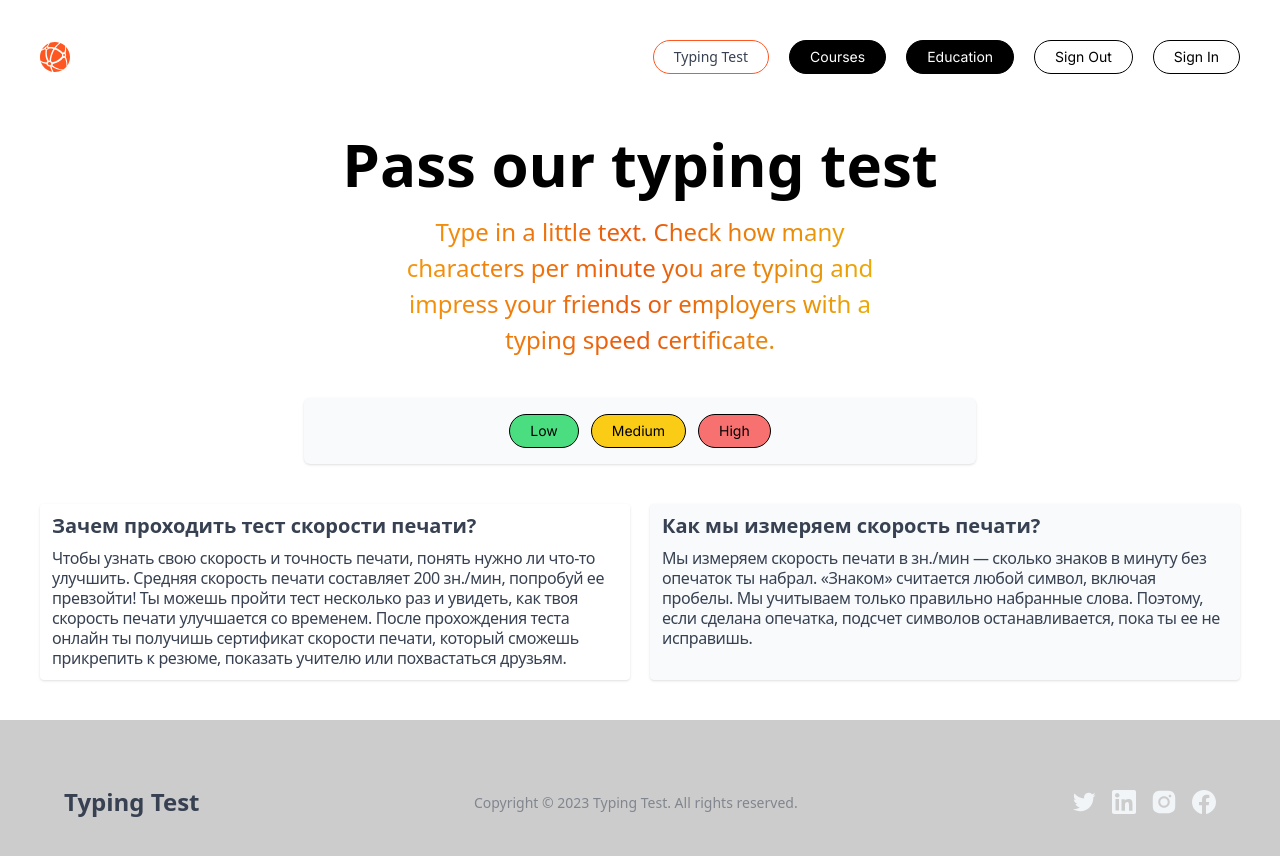
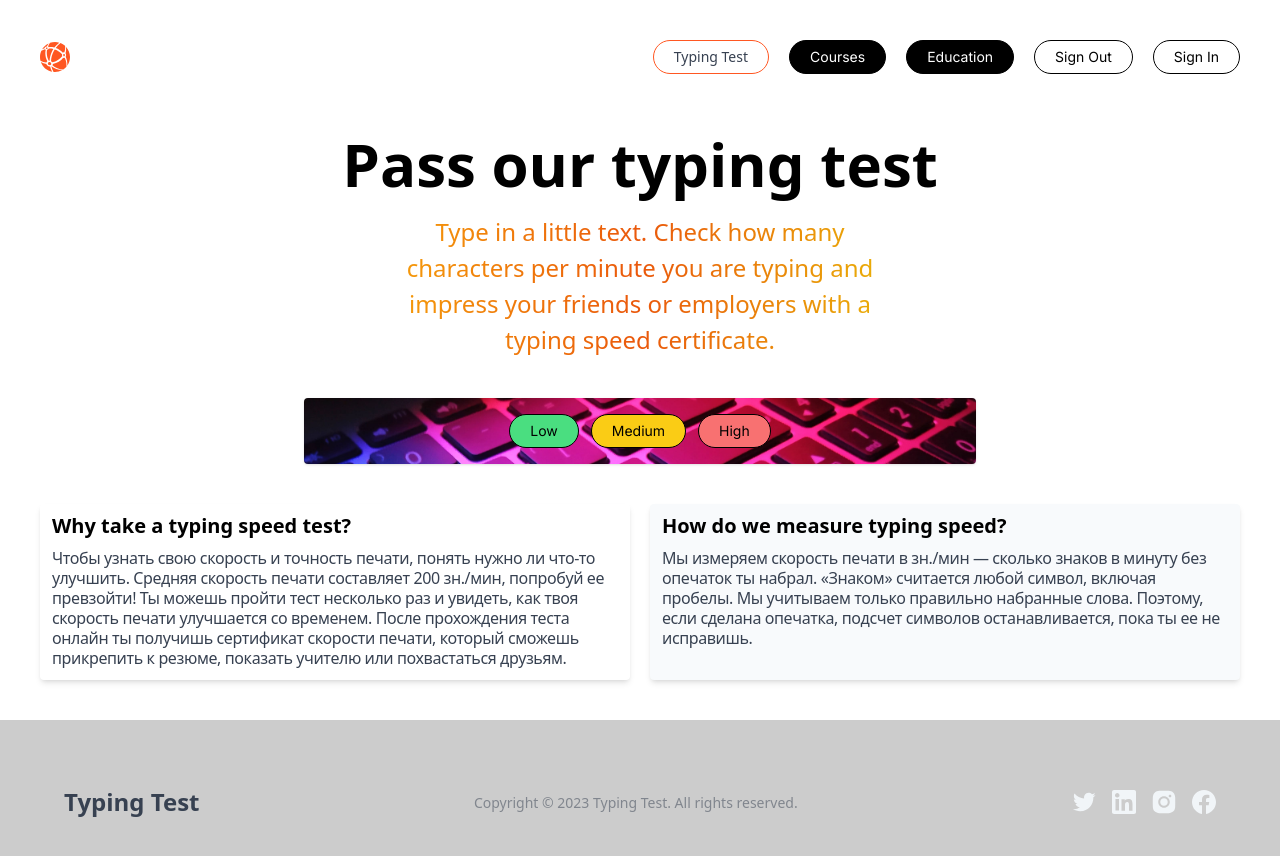
Before and after one commit to greybirbroman/typing-test, a Next.js app: page /testing in a window 1280 px wide. Shown: the top 856 px of the page. Built offline with nearby package versions, Linux system fonts and the light colour scheme.

Commit message:
fix testForm logic / UI refactor

```diff
--- a/components/ButtonDifficultyBar.jsx
+++ b/components/ButtonDifficultyBar.jsx
@@ -1,7 +1,7 @@
 
 const ButtonDifficultyBar = ({handleStartTest}) => {
   return (
-    <ul className='flex flex-wrap gap-3 items-center justify-center'>
+    <ul className='flex flex-wrap gap-3 items-center justify-center z-20'>
     <li>
       <button
         type='button'
--- a/components/CoursesList.jsx
+++ b/components/CoursesList.jsx
@@ -10,14 +10,14 @@ const CoursesList = () => {
           <m.li
             variants={fadeIn('down', 'spring', index * 0.5, 1)}
             key={index}
-            className='flex flex-col gap-3 bg-white py-2 px-3 rounded shadow-lg relative z-0 first:bg-slate-100 last:bg-slate-50 text-gray-700'
+            className='flex flex-col gap-3 bg-white py-2 px-3 rounded shadow-md relative z-0 first:bg-slate-100 last:bg-slate-50 text-gray-700'
           >
             <img
               src={course.image}
               alt='keyboard'
               className='h-[150px] object-cover'
             />
-            <h3 className='font-semibold sm:text-[20px]'>{course.title}</h3>
+            <h3 className='font-semibold sm:text-[20px] text-black'>{course.title}</h3>
             <p className='font-normal tracking-tight'>
               {course.description}
             </p>
--- a/components/TestForm.jsx
+++ b/components/TestForm.jsx
@@ -18,6 +18,7 @@ const TestForm = () => {
   const [characters, setCharacters] = useState([]);
 
   const handleSubmit = () => {
+    if (testStatus === 'completed') return;
     setTestStatus('completed');
   };
 
@@ -26,7 +27,13 @@ const TestForm = () => {
     const pressedKey = event.key;
     const isShiftKey = event.shiftKey;
     const currentChar = testText[currentIndex];
-    const isShiftAndNotUppercase = isShiftKey && !/^([A-Z])$/.test(pressedKey);
+    const isUppercaseChar = /^[A-Z]$/.test(currentChar);
+    const isIncorrectShiftPress = isShiftKey && !isUppercaseChar;
+
+    // Проверка на currentIndex, чтобы убедиться, что он не выходит за пределы массива testText
+    if (currentIndex >= testText.length) {
+      return;
+    }
 
     const updatedCharacters = characters.map((charObj, index) => {
       if (index === currentIndex) {
@@ -50,11 +57,11 @@ const TestForm = () => {
       if (currentIndex + 1 < testText.length) {
         updatedCharacters[currentIndex + 1].isCurrent = true;
       }
-    } else if (isShiftAndNotUppercase) {
+    } else if (isIncorrectShiftPress) {
       // Обработка нажатия Shift только для символов, которые должны быть набраны с использованием Shift
       updatedCharacters[currentIndex].isIncorrect = true;
+      setNumberOfIncorrectCharacters((prevCount) => prevCount + 1);
     } else {
-      setNumberOfIncorrectCharacters((prevCount) => prevCount + 1);
       updatedCharacters[currentIndex].isIncorrect = true;
     }
 
@@ -144,13 +151,19 @@ const TestForm = () => {
     <form
       ref={formRef}
       onFocus={() => formRef.current.focus()}
-      className='mt-10 w-full max-w-2xl flex flex-col justify-between outline-none bg-slate-50 py-4 px-4 rounded-md shadow'
+      className='mt-10 w-full max-w-2xl flex flex-col justify-between outline-none bg-slate-50 py-4 px-4 rounded shadow relative overflow-hidden'
       onKeyDown={handleKeyDown}
       onSubmit={handleSubmit}
       tabIndex={0}
     >
       {testStatus === 'notStarted' && (
-        <ButtonDifficultyBar handleStartTest={handleStartTest} />
+        <>
+          <img
+            src='/assets/images/keyboard-1.jpg'
+            className='absolute object-contain inset-0'
+          />
+          <ButtonDifficultyBar handleStartTest={handleStartTest} />
+        </>
       )}
       {testStatus === 'completed' && (
         <button
@@ -178,7 +191,10 @@ const TestForm = () => {
 
             if (isCurrent) {
               classNames += correctClass;
-            } else if (isIncorrect && !isCurrent && !isShiftKey) {
+            } else if (
+              isIncorrect ||
+              (isShiftKey && !isCorrect && !isCurrent)
+            ) {
               classNames += errorClass;
             } else if (isCorrect) {
               classNames += ' text-green-500';
--- a/components/TestingList.jsx
+++ b/components/TestingList.jsx
@@ -9,8 +9,8 @@ const TestingList = () => {
           <m.li
           variants={fadeIn('up', 'spring', index * 0.5, 1)}
           key={index}
-          className='rounded shadow py-3 px-3 w-full flex flex-col gap-3 text-gray-700 even:bg-slate-50'>
-          <h3 className='font-semibold text-[20px] leading-5'>{card.title}</h3>
+          className='rounded shadow-md py-3 px-3 w-full flex flex-col gap-3 text-gray-700 even:bg-slate-50'>
+          <h3 className='font-semibold text-[20px] leading-5 text-black'>{card.title}</h3>
           <p className='font-normal tracking-tight leading-5'>{card.description}</p>
         </m.li>
         ))}
--- a/constants/index.js
+++ b/constants/index.js
@@ -26,12 +26,12 @@ export const coursesList = [
 
 export const testingList = [
   {
-    title: 'Зачем проходить тест скорости печати?',
+    title: 'Why take a typing speed test?',
     description:
       'Чтобы узнать свою скорость и точность печати, понять нужно ли что-то улучшить. Средняя скорость печати составляет 200 зн./мин, попробуй ее превзойти! Ты можешь пройти тест несколько раз и увидеть, как твоя скорость печати улучшается со временем. После прохождения теста онлайн ты получишь сертификат скорости печати, который сможешь прикрепить к резюме, показать учителю или похвастаться друзьям.',
   },
   {
-    title: 'Как мы измеряем скорость печати?',
+    title: 'How do we measure typing speed?',
     description:
       'Мы измеряем скорость печати в зн./мин  — сколько знаков в минуту без опечаток ты набрал. «Знаком» считается любой символ, включая пробелы. Мы учитываем только правильно набранные слова. Поэтому, если сделана опечатка, подсчет символов останавливается, пока ты ее не исправишь.'
   }
```
Also changed, not shown: components/TestResultsBar.jsx (+3 -5 lines).
